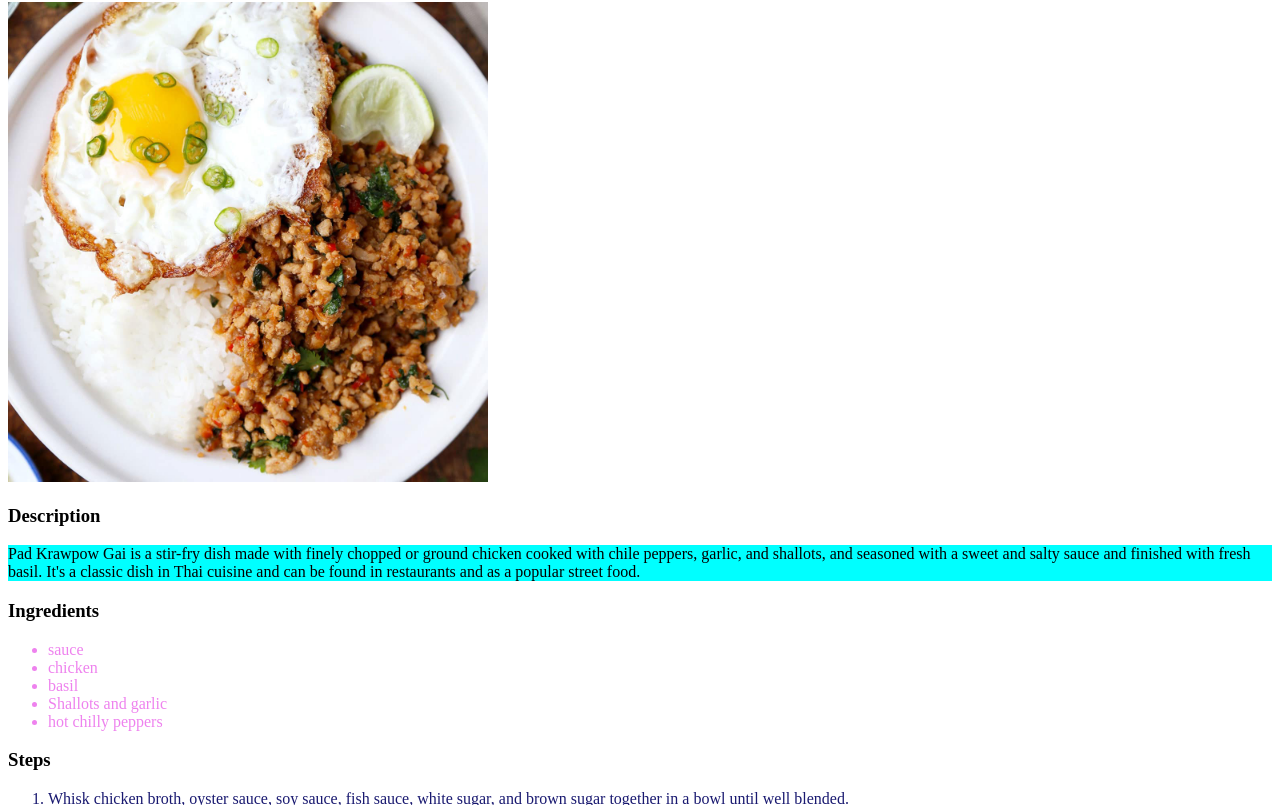
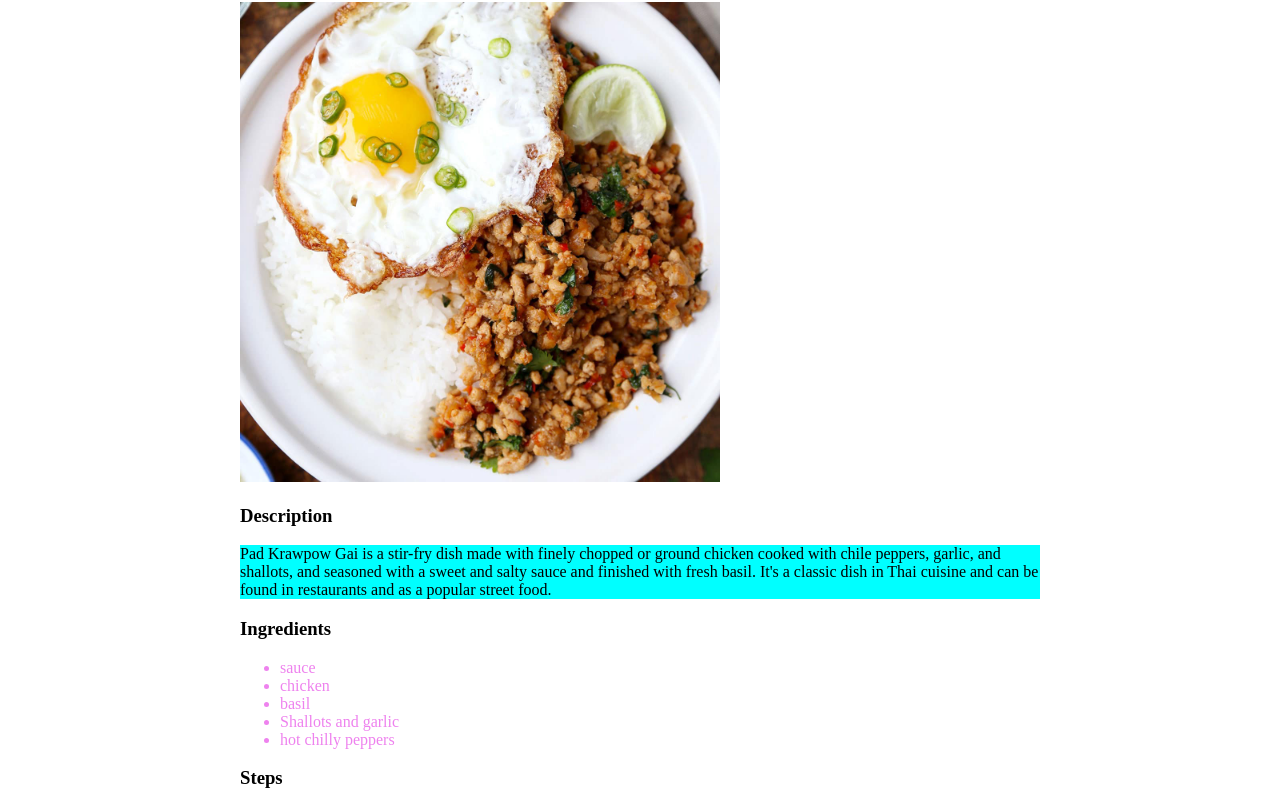
Before and after one commit to WesternKirbs/odin-recipes, a plain HTML site: page recipes/pad_krawpow_gai.html in a window 1280 px wide. Shown: the part 78-883 px from the top of the page. Drawn offline with Linux system fonts and the light colour scheme.

Commit message:
updated padding and margins to pages

```diff
--- a/styles.css
+++ b/styles.css
@@ -1,3 +1,12 @@
+body {
+    max-width: 800px;
+    margin: 0 auto;
+}
+
+ol li {
+    margin: 8px;
+}
+
 .description{
     background-color: aqua;
 }
```
